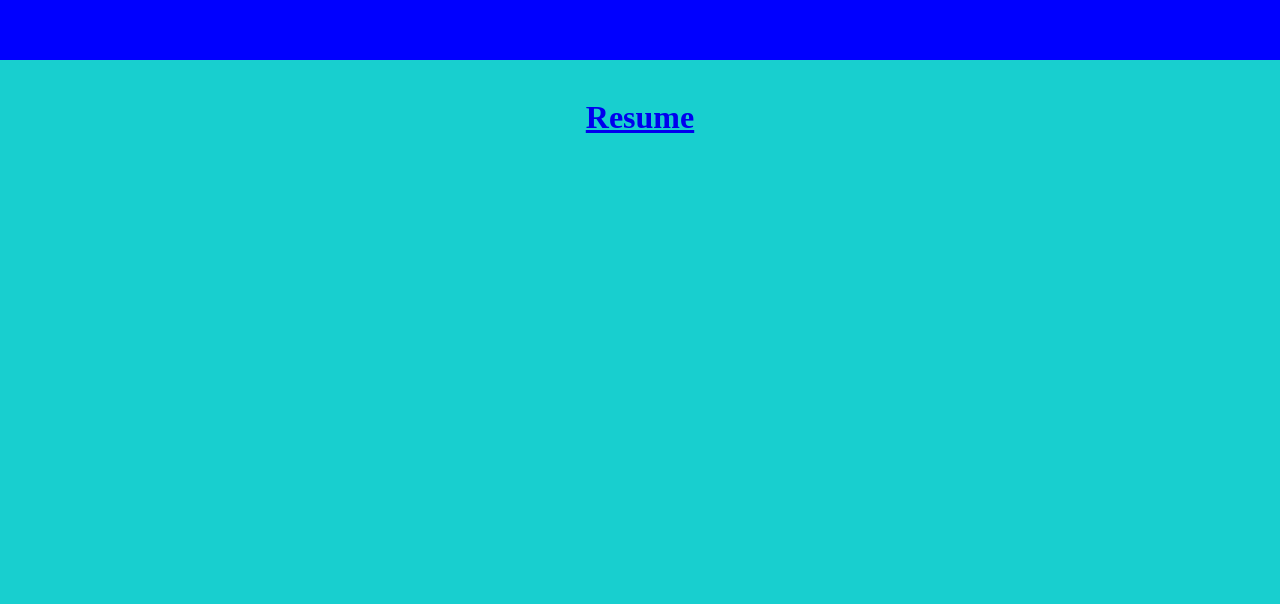
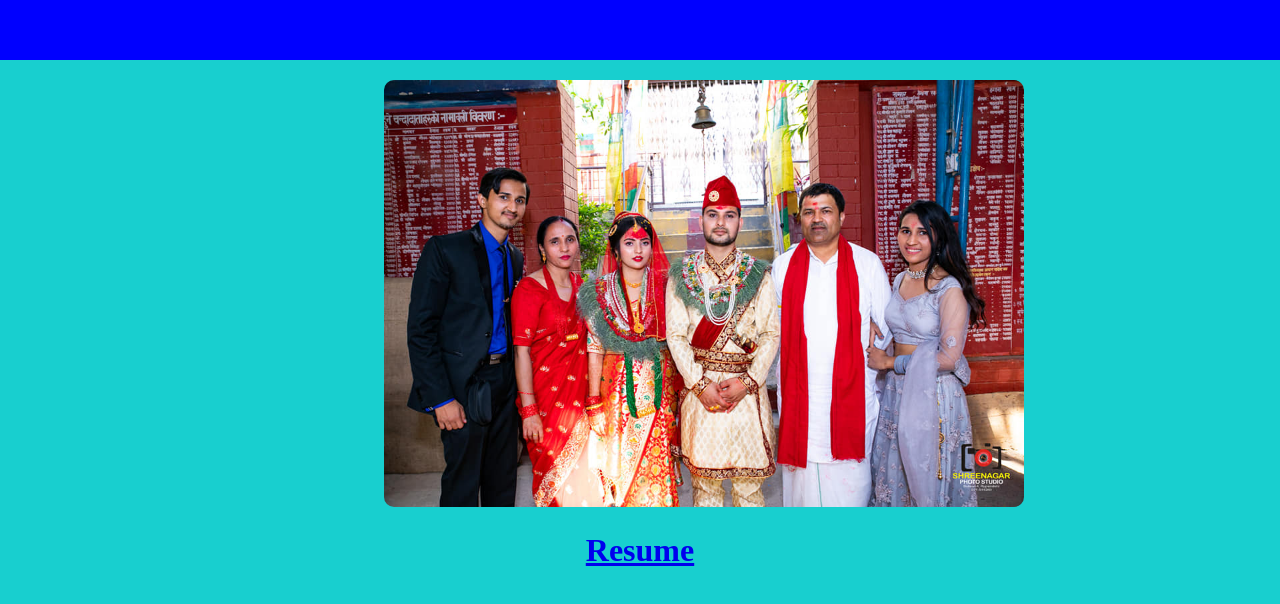
Before and after one commit to SGnawali25/PersonalWebsite, a React (Vite) app: page / in a window 1280 px wide. Shown: the part 740-1344 px from the top of the page. Before the commit the page ends 916 px from the top, so only its background shows below. Built offline with nearby package versions, Linux system fonts and the light colour scheme.

Commit message:
photo update

```diff
--- a/src/App.css
+++ b/src/App.css
@@ -19,6 +19,16 @@
     margin: 12em 16em;
 }
 
+.family{
+    height:25%;
+    width: 50%;
+    justify-content: center;
+    align-items: center;
+    margin-left: 30%;
+    border-radius: 10px;
+    margin-top: 20px;
+}
+
 @keyframes slide {
     0% {
         transform: translateX(100%);
--- a/src/App.jsx
+++ b/src/App.jsx
@@ -9,6 +9,7 @@ const App = () => {
       <div className="intro-container">
         <h1 className='introduction'>Hi, It's me Sandesh Gnawali.</h1>
       </div>
+      <img src = '/images/family.jpeg' className='family' alt='family' ></img>
       <a href='https://drive.google.com/file/d/1E6wI_r5-JtcFYPslzk8dZ0UsC_Y7CFqh/view?usp=drive_link' className='Resume'><h1>Resume</h1></a>
     </div>
   )
--- a/src/index.css
+++ b/src/index.css
@@ -1,3 +1,4 @@
+
 html, body{
     height: 100%;
     margin: 0;
```
Also changed, not shown: public/images/family.jpeg (added).
